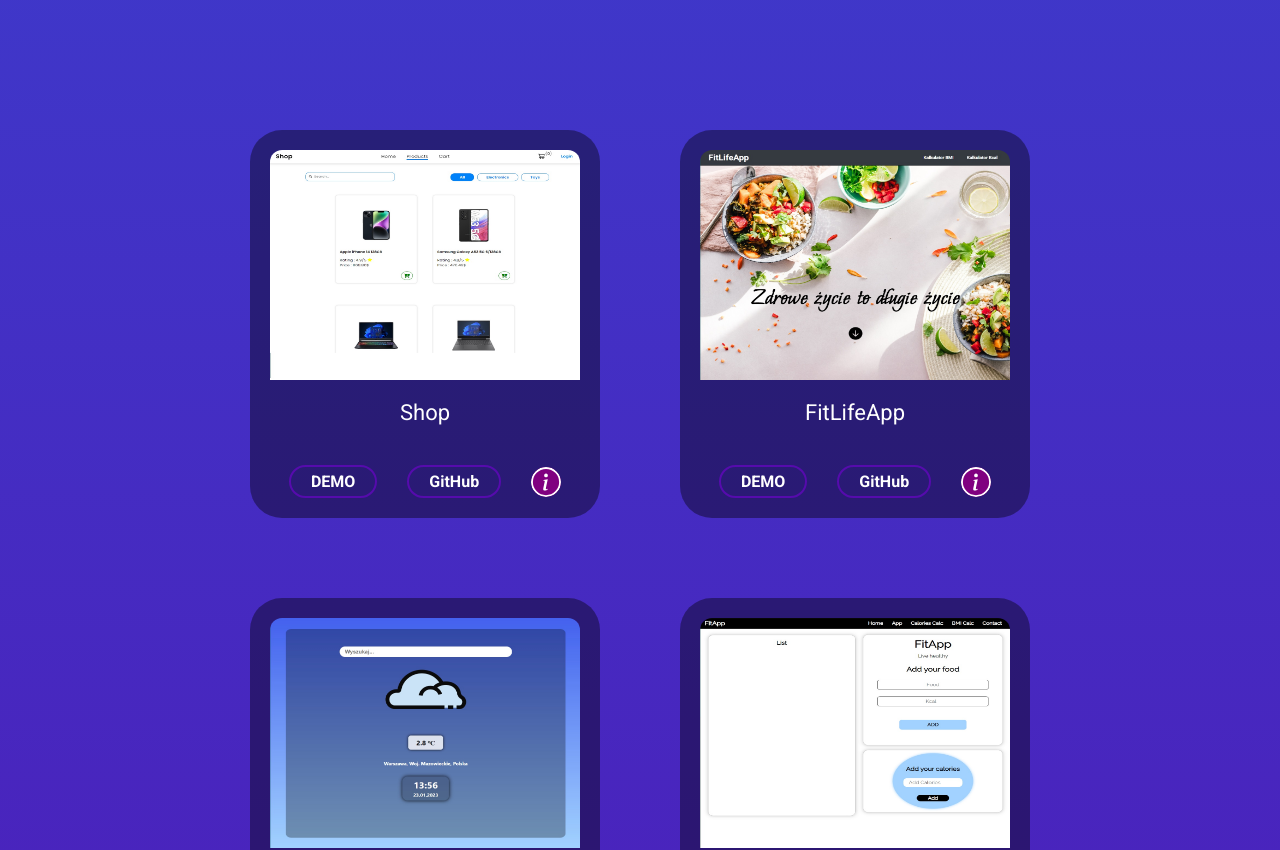
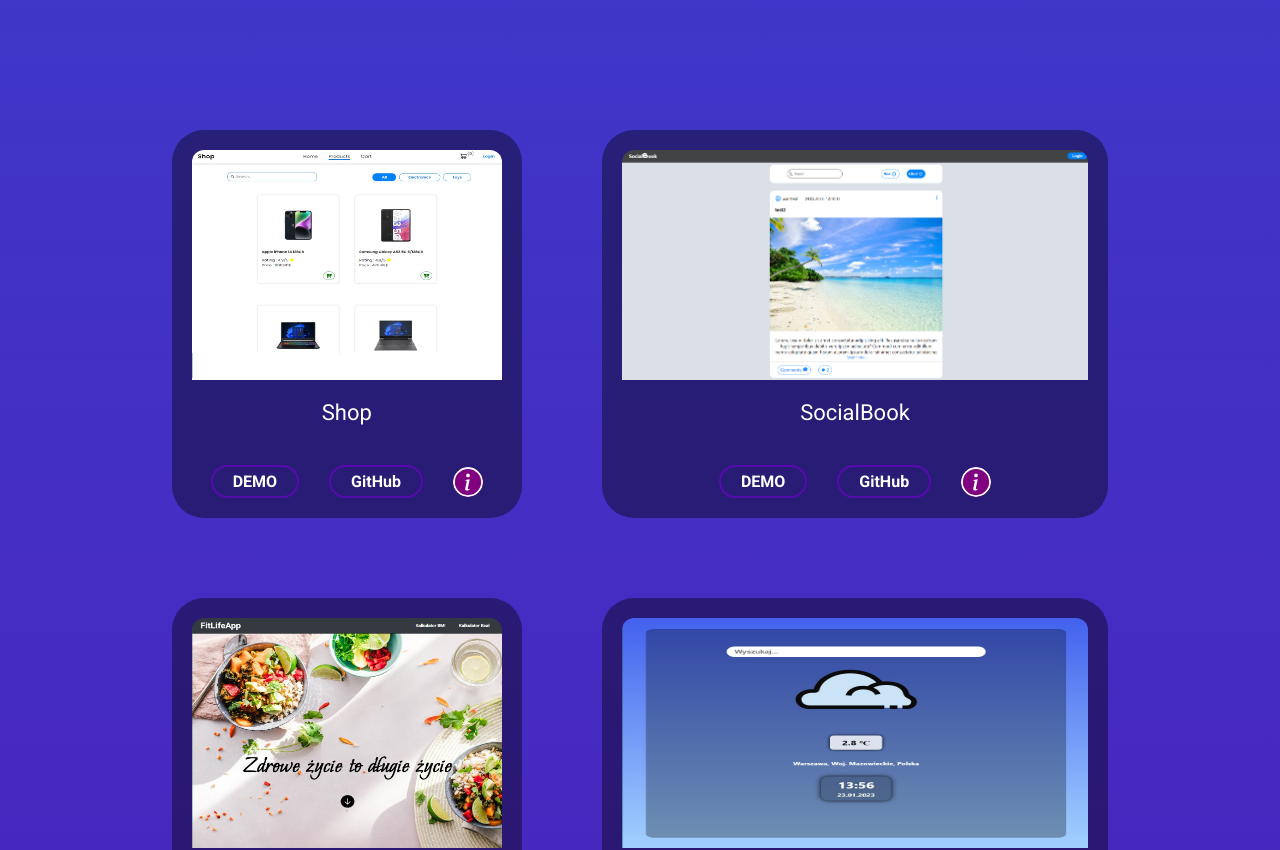
Before and after one commit to tomaszsliwakowski/Portfolio_, a React (Create React App) app: page / in a window 1280 px wide. Shown: the part 820-1670 px from the top of the page. Built offline with nearby package versions, Linux system fonts and the light colour scheme.

Commit message:
add new project

```diff
--- a/src/components/project/project.jsx
+++ b/src/components/project/project.jsx
@@ -6,6 +6,7 @@ import javascript from "../../assets/javascript.svg";
 import reactjs from "../../assets/react.svg";
 import redux from "../../assets/redux.svg";
 import scss from "../../assets/scss.svg";
+import typescript from "../../assets/typescript.svg"
 import port1 from "../../assets/portfolio1.jpg";
 import port2 from "../../assets/portfolio7.jpg";
 import port3 from "../../assets/portfolio2.jpg";
@@ -14,6 +15,7 @@ import port5 from "../../assets/portfolio3.jpg";
 import port6 from "../../assets/portfolio5.png";
 import port7 from "../../assets/portfolio6.jpg";
 import port8 from "../../assets/portfolio8.jpg";
+import port9 from "../../assets/socialb.jpg"
 import { BsInfoCircle } from "react-icons/bs";
 const Project = () => {
   const ProjectData = [
@@ -24,6 +26,14 @@ const Project = () => {
       tech: [html, css, javascript, reactjs, redux],
       github: "https://github.com/tomaszsliwakowski/Shop",
       demo: "https://tomaszsliwakowski.github.io/Shop/",
+    },
+    {
+      title: "SocialBook",
+      img: port9,
+      desc: "Jest to projekt aplikacji dającej możliwość dzielenia się z innymi swoimi doświadczeniami",
+      tech: [html, css, javascript, reactjs,typescript],
+      github: "https://github.com/tomaszsliwakowski/SocialBook",
+      demo: "https://tomaszsliwakowski.github.io/SocialBook/",
     },
     {
       title: "FitLifeApp",
```
Also changed, not shown: src/assets/socialb.jpg (added).
